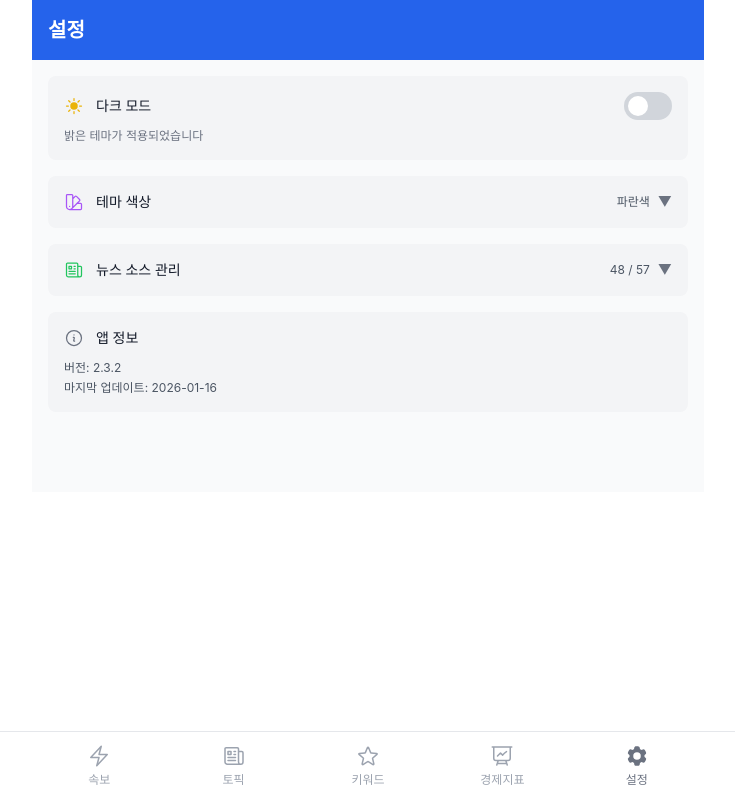
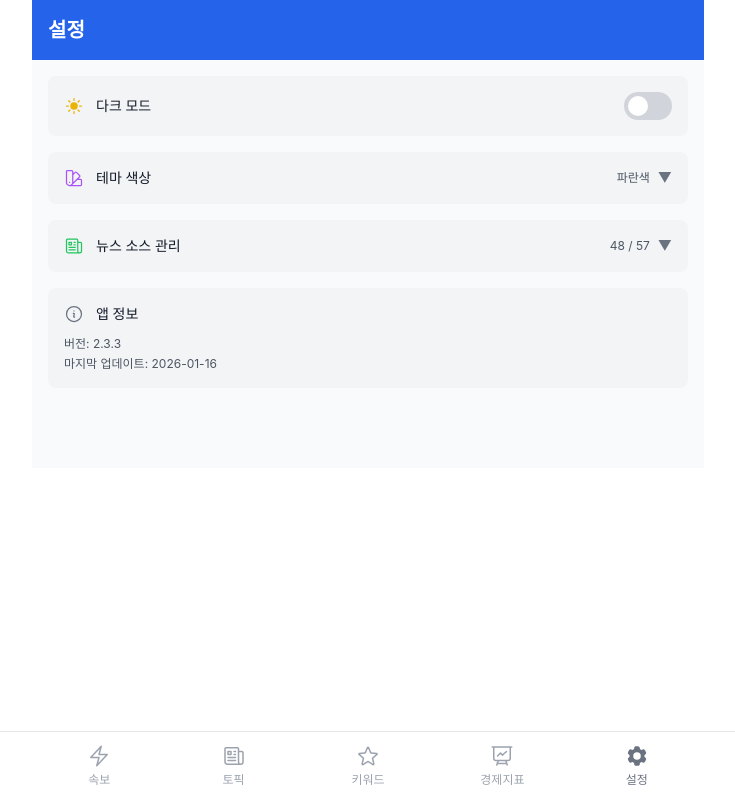
Before and after one commit to MontblancB/KeyWordsNews, a Next.js app: page /settings in a window 1280 px wide. Shown: the whole page, without its empty margins (272-1007 px from the left). Built offline with nearby package versions, Linux system fonts and the light colour scheme.

Commit message:
style: 다크 모드 토글에서 상태 메시지 제거
- '밝은 테마가 적용되었습니다', '어두운 테마가 적용되었습니다' 메시지 제거
- 버전 2.3.2 → 2.3.3

```diff
--- a/app/settings/page.tsx
+++ b/app/settings/page.tsx
@@ -35,7 +35,7 @@ export default function SettingsPage() {
             </h3>
           </div>
           <div className="space-y-1 text-xs text-gray-600 dark:text-gray-400">
-            <p>버전: 2.3.2</p>
+            <p>버전: 2.3.3</p>
             <p>마지막 업데이트: 2026-01-16</p>
           </div>
         </div>
--- a/components/ThemeToggle.tsx
+++ b/components/ThemeToggle.tsx
@@ -67,10 +67,6 @@ export default function ThemeToggle() {
           />
         </button>
       </div>
-
-      <p className="mt-2 text-xs text-gray-500 dark:text-gray-400">
-        {isDark ? '어두운 테마가 적용되었습니다' : '밝은 테마가 적용되었습니다'}
-      </p>
     </div>
   )
 }
```
Also changed, not shown: 1 other file (tests, documents, lock files or other folders).
